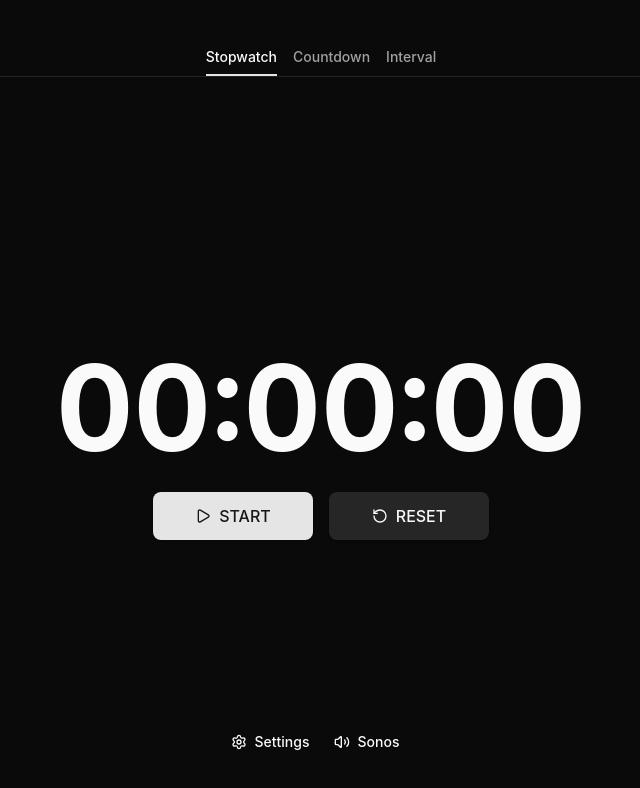
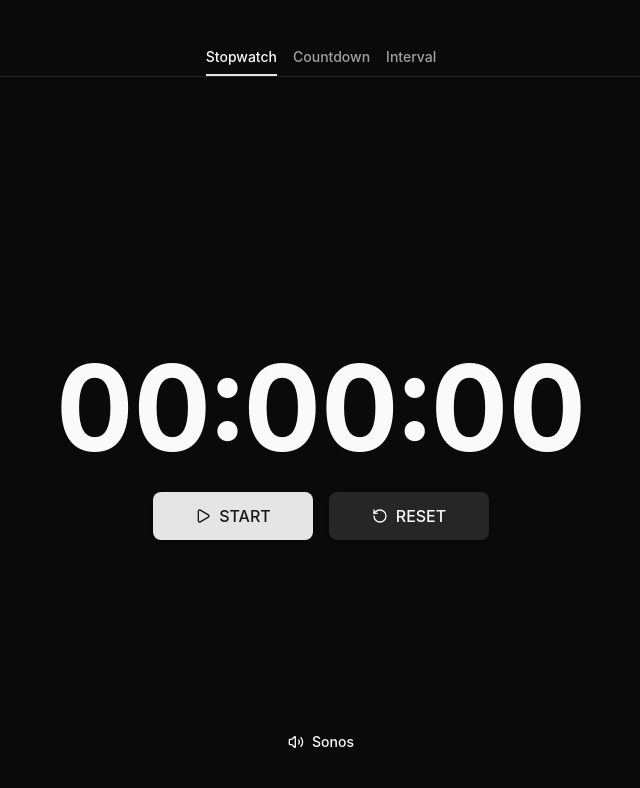
Before and after one commit to bold700/workout-timer, a React (Vite) app: page / in a window 1280 px wide. Shown: the top 788 px of the page, without its empty margins (319-959 px from the left). Built offline with nearby package versions, Linux system fonts and the light colour scheme.

Commit message:
Verberg Settings knop voor Stopwatch mode
Stopwatch heeft geen configureerbare instellingen

```diff
--- a/src/App.tsx
+++ b/src/App.tsx
@@ -150,7 +150,8 @@ export default function App() {
 
         {/* Settings buttons */}
         <div className="flex justify-center gap-3 mt-4 flex-wrap px-4">
-          {/* Timer Settings Dialog */}
+          {/* Timer Settings Dialog - only show for countdown and interval modes */}
+          {mode !== 'stopwatch' && (
             <Dialog open={showSettings} onOpenChange={setShowSettings}>
               <DialogTrigger asChild>
                 <Button variant="ghost">
@@ -165,6 +166,7 @@ export default function App() {
                 currentSettings={getCurrentSettings()}
               />
             </Dialog>
+          )}
 
           {/* Sonos Dialog */}
           <Dialog open={showSonosPanel} onOpenChange={setShowSonosPanel}>
```
Lines whose indentation alone changed are shown as unchanged.
